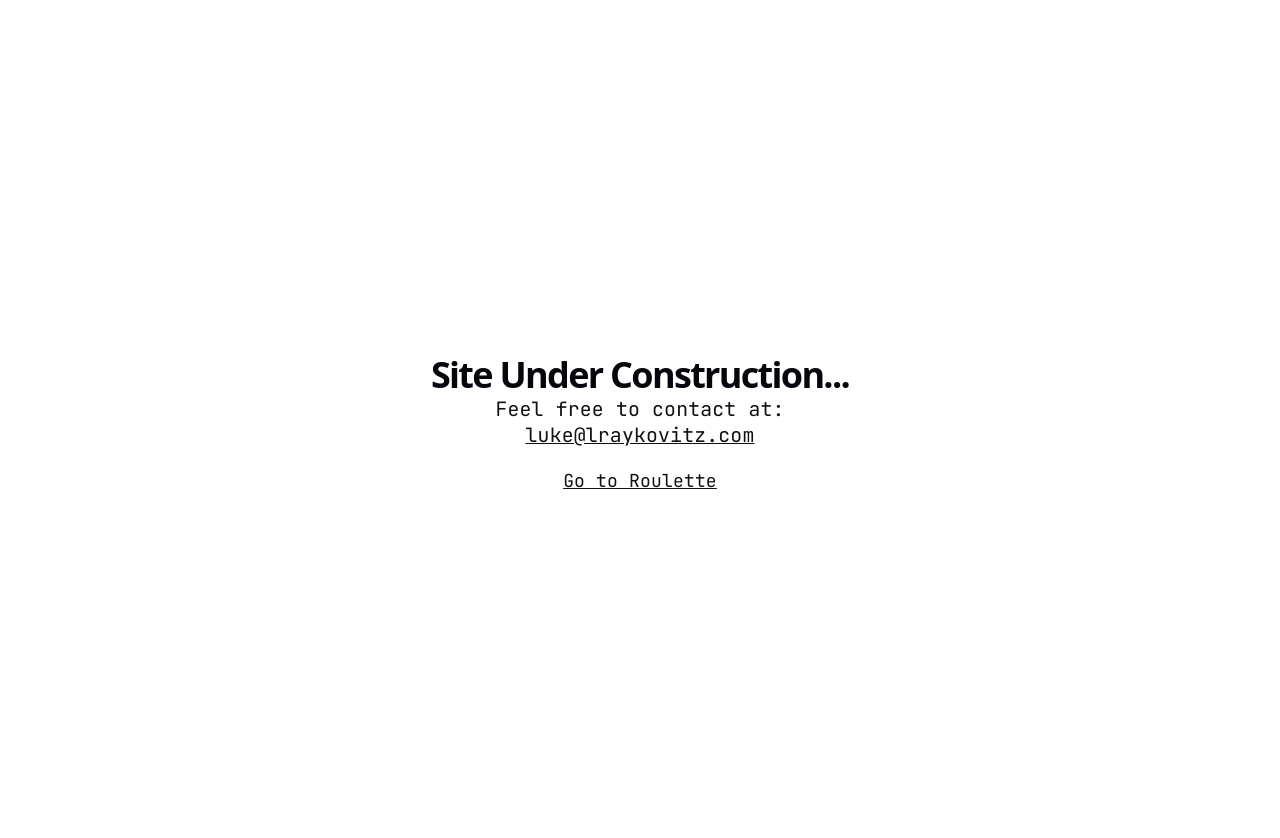
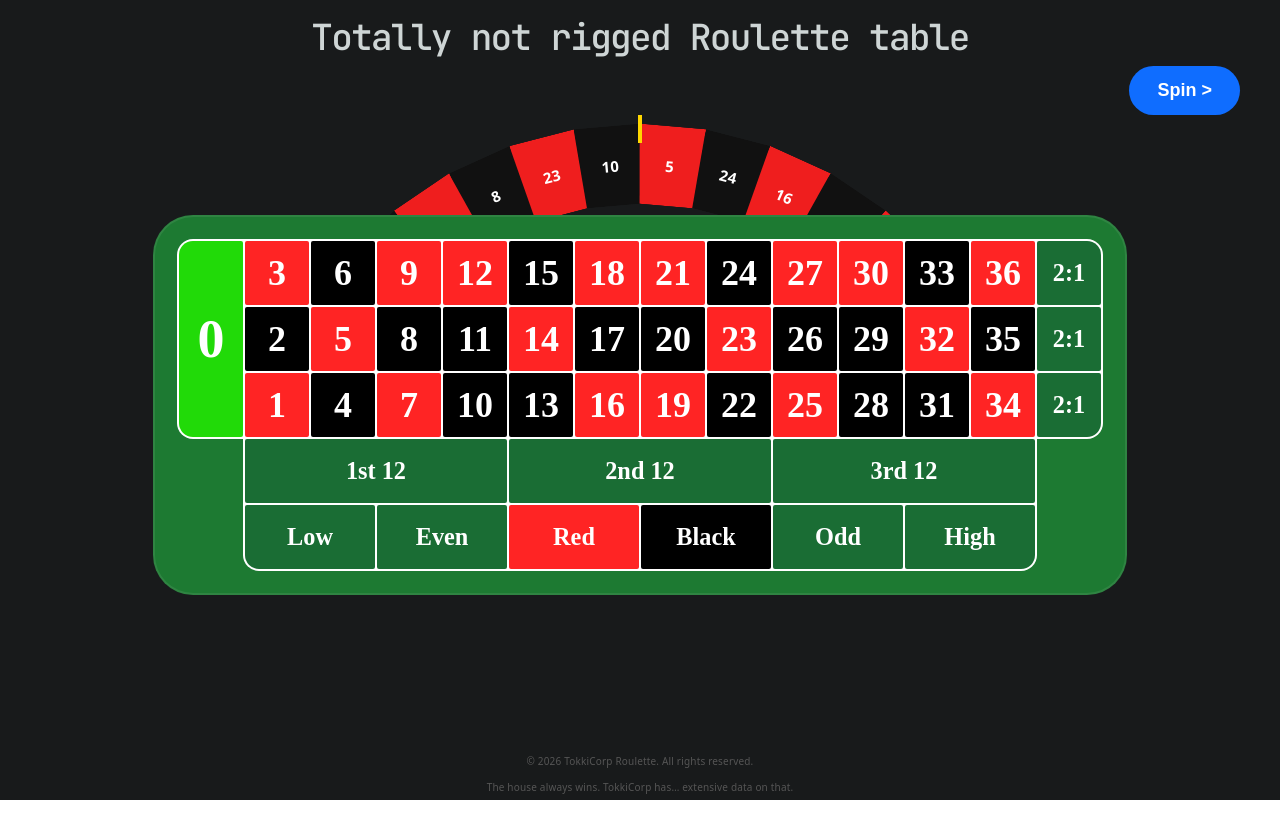
Before and after one commit to Ugi0/TokkiRoulette, a React (Vite) app in the folder frontend/: page / in a window 1280 px wide. Shown: the top 838 px of the page. After the commit the page ends 800 px from the top, so only its background shows below. Built offline with nearby package versions, Linux system fonts and the light colour scheme.

Commit message:
Remove homepage related things not present in production

```diff
--- a/frontend/src/App.tsx
+++ b/frontend/src/App.tsx
@@ -1,13 +1,11 @@
 import { BrowserRouter, Route, Routes } from "react-router";
 import RoulettePage from "./pages/RoulettePage";
-import HomePage from "./pages/HomePage";
 
 export default function App() {
   return (
     <BrowserRouter>
       <Routes>
-        <Route path="/" element={<HomePage />} />
-        <Route path="/roulette" element={<RoulettePage />} />
+        <Route path="/" element={<RoulettePage />} />
       </Routes>
     </BrowserRouter>
   );
--- a/frontend/src/pages/HomePage.css
+++ /dev/null
@@ -1,37 +0,0 @@
-.home-page {
-  min-height: 100svh;
-  display: flex;
-  align-items: center;
-  justify-content: center;
-  padding: 24px;
-  background: #ffffff;
-  color: #111111;
-  font-family: "JetBrains Mono", sans-serif;
-}
-
-.home-page__card {
-  text-align: center;
-}
-
-.home-page__card h1 {
-  margin: 8px;
-  font-size: 2rem;
-  font-weight: 700;
-}
-
-.home-page__card p {
-  margin: 0;
-  font-size: 1.1rem;
-  font-weight: 400;
-}
-
-.home-page__link {
-  display: inline-block;
-  margin-top: 20px;
-  color: #111111;
-}
-
-.email {
-  color: #111111;
-  text-decoration: underline;
-}
--- a/frontend/src/pages/HomePage.tsx
+++ /dev/null
@@ -1,17 +0,0 @@
-import { Link } from "react-router";
-import "./HomePage.css";
-
-export default function HomePage() {
-  return (
-    <main className="home-page">
-      <div className="home-page__card">
-        <h1>Site Under Construction...</h1>
-          <p>Feel free to contact at:</p>
-          <p> <a className="email" href="mailto:luke@lraykovitz.com">luke@lraykovitz.com</a> </p>
-        <Link className="home-page__link" to="/roulette">
-          Go to Roulette
-        </Link>
-      </div>
-    </main>
-  );
-}
--- a/frontend/src/pages/RoulettePage.tsx
+++ b/frontend/src/pages/RoulettePage.tsx
@@ -1,4 +1,3 @@
-import { Link } from "react-router";
 import RouletteTable from "../components/RouletteTable";
 import "./RoulettePage.css";
 import Footer from "../components/Footer";
@@ -13,9 +12,6 @@ export default function RoulettePage() {
       <main className="roulette-page">
         <div className="roulette-page__header">
           <h1>Totally not rigged Roulette table</h1>
-          <Link className="roulette-page__link" to="/">
-            Back Home
-          </Link>
         </div>
 
         <RouletteTable setNotification={setNotification}  />
```
